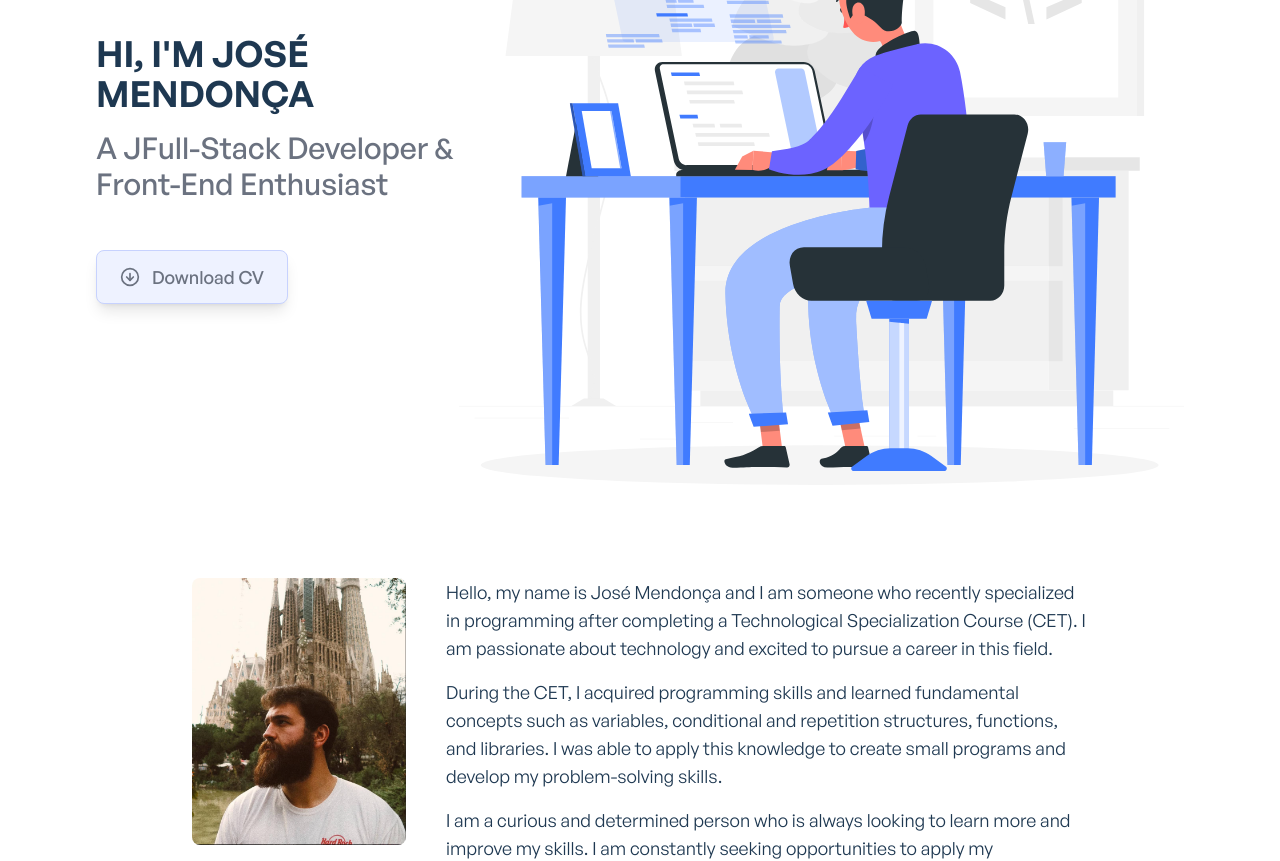
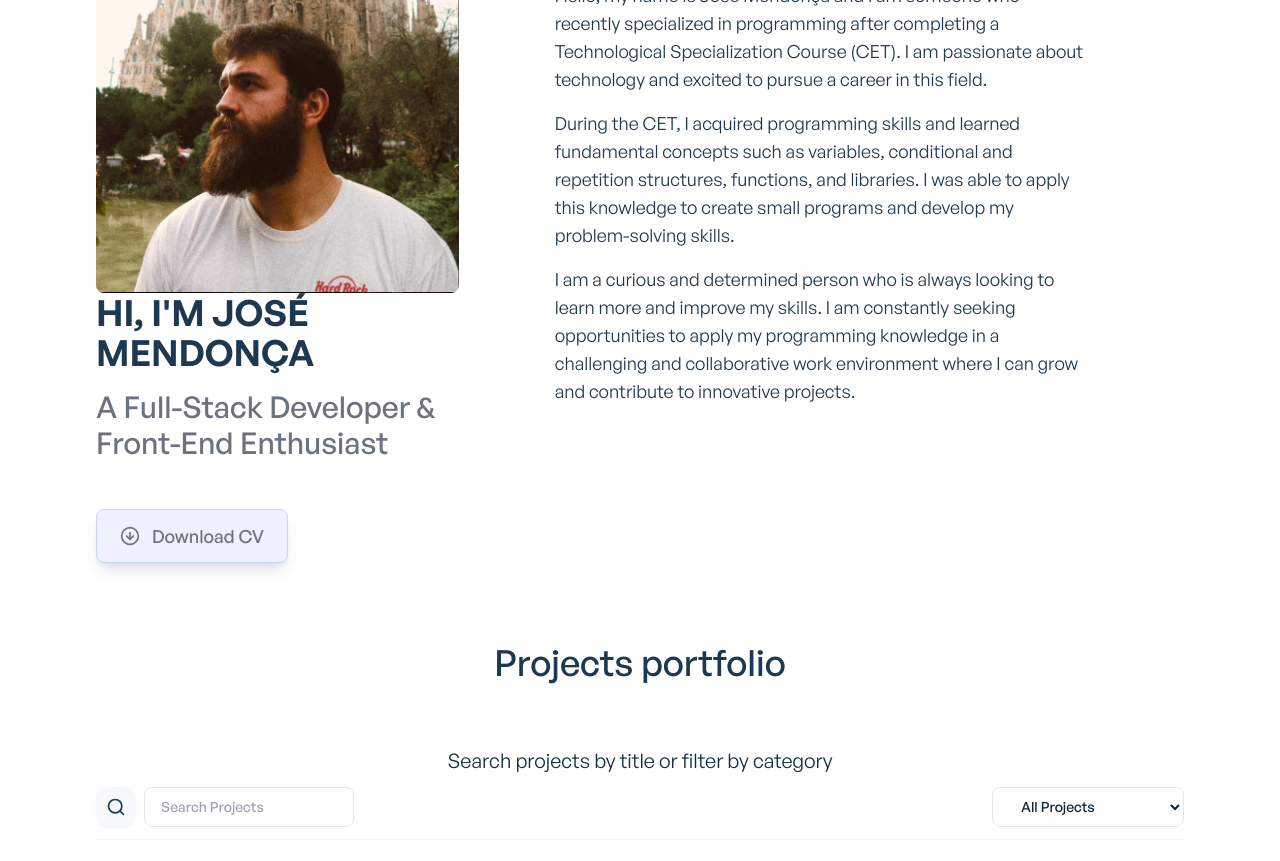
Before and after one commit to MendoncaJose/portfolio-main, a React (Create React App) app: page / in a window 1280 px wide. Shown: the part 360-1221 px from the top of the page. Built offline with nearby package versions, Linux system fonts and the light colour scheme.

Commit message:
Half done

```diff
--- a/src/components/about/AboutMeBio.jsx
+++ b/src/components/about/AboutMeBio.jsx
@@ -1,4 +1,4 @@
-import profileImage from '../../images/aboutMe.png';
+
 import { useContext } from 'react';
 import AboutMeContext from '../../context/AboutMeContext';
 
@@ -6,13 +6,10 @@ const AboutMeBio = () => {
 	const { aboutMe } = useContext(AboutMeContext);
 
 	return (
-		<div className="block sm:flex sm:gap-10 mt-10 sm:mt-20">
-			<div className="w-full sm:w-1/4 mb-7 sm:mb-0">
-				<img src={profileImage} className="rounded-lg w-96" alt="" />
-			</div>
 
-			<div className="font-general-regular w-full sm:w-3/4 text-left">
+			<div className=" text-left">
 				{aboutMe.map((bio) => (
+
 					<p
 						className="mb-4 text-ternary-dark dark:text-ternary-light text-lg"
 						key={bio.id}
@@ -21,7 +18,6 @@ const AboutMeBio = () => {
 					</p>
 				))}
 			</div>
-		</div>
 	);
 };
 
--- a/src/components/shared/AppBanner.jsx
+++ b/src/components/shared/AppBanner.jsx
@@ -1,11 +1,12 @@
-import useThemeSwitcher from '../../hooks/useThemeSwitcher';
+import profileImage from '../../images/aboutMe.png';
 import { FiArrowDownCircle } from 'react-icons/fi';
-import developerLight from '../../images/developer.svg';
-import developerDark from '../../images/developer-dark.svg';
+import AboutMeBio from '../about/AboutMeBio';
+import { AboutMeProvider } from '../../context/AboutMeContext';
 import { motion } from 'framer-motion';
+import '../../css/home.css';
 
 const AppBanner = () => {
-	const [activeTheme] = useThemeSwitcher();
+
 
 	return (
 		<motion.section
@@ -14,7 +15,8 @@ const AppBanner = () => {
 			transition={{ ease: 'easeInOut', duration: 0.9, delay: 0.2 }}
 			className="flex flex-col sm:justify-between items-center sm:flex-row mt-12 md:mt-2"
 		>
-			<div className="w-full md:w-1/3 text-left">
+
+			<div id="pro" className="w-full md:w-1/3 text-left">
 				<motion.h1
 					initial={{ opacity: 0 }}
 					animate={{ opacity: 1 }}
@@ -25,8 +27,12 @@ const AppBanner = () => {
 					}}
 					className="font-general-semibold text-2xl lg:text-3xl xl:text-4xl text-center sm:text-left text-ternary-dark dark:text-primary-light uppercase"
 				>
+
+				<img src={profileImage} className="rounded-lg w-96"  alt="" />
 					Hi, I'm José Mendonça
+
 				</motion.h1>
+
 				<motion.p
 					initial={{ opacity: 0 }}
 					animate={{ opacity: 1 }}
@@ -37,7 +43,7 @@ const AppBanner = () => {
 					}}
 					className="font-general-medium mt-4 text-lg md:text-xl lg:text-2xl xl:text-3xl text-center sm:text-left leading-normal text-gray-500 dark:text-gray-200"
 				>
-					A JFull-Stack Developer & Front-End Enthusiast
+					A Full-Stack Developer & Front-End Enthusiast
 				</motion.p>
 				<motion.div
 					initial={{ opacity: 0 }}
@@ -62,19 +68,29 @@ const AppBanner = () => {
 					</a>
 				</motion.div>
 			</div>
+
+
 			<motion.div
 				initial={{ opacity: 0, y: -180 }}
 				animate={{ opacity: 1, y: 0 }}
 				transition={{ ease: 'easeInOut', duration: 0.9, delay: 0.2 }}
 				className="w-full sm:w-2/3 text-right float-right mt-8 sm:mt-0"
 			>
-				<img
-					src={
-						activeTheme === 'dark' ? developerLight : developerDark
-					}
-					alt="Developer"
-				/>
+
+
+				<AboutMeProvider>
+			<motion.div
+				initial={{ opacity: 0 }}
+				animate={{ opacity: 1, delay: 1 }}
+				exit={{ opacity: 0 }}
+				className="container mx-auto"
+			>
+				<AboutMeBio />
 			</motion.div>
+		</AboutMeProvider>
+
+			</motion.div>
+
 		</motion.section>
 	);
 };
--- a/src/components/shared/AppHeader.jsx
+++ b/src/components/shared/AppHeader.jsx
@@ -2,15 +2,12 @@ import { useState } from 'react';
 import { FiMenu, FiMoon, FiSun, FiX } from 'react-icons/fi';
 import { Link } from 'react-router-dom';
 import useThemeSwitcher from '../../hooks/useThemeSwitcher';
-import HireMeModal from '../HireMeModal';
 import logoLight from '../../images/logo1.png';
 import logoDark from '../../images/logo1.png';
 import { motion } from 'framer-motion';
-import Button from '../reusable/Button';
 
 const AppHeader = () => {
 	const [showMenu, setShowMenu] = useState(false);
-	const [showModal, setShowModal] = useState(false);
 	const [activeTheme, setTheme] = useThemeSwitcher();
 
 	function toggleMenu() {
@@ -21,19 +18,7 @@ const AppHeader = () => {
 		}
 	}
 
-	function showHireMeModal() {
-		if (!showModal) {
-			document
-				.getElementsByTagName('html')[0]
-				.classList.add('overflow-y-hidden');
-			setShowModal(true);
-		} else {
-			document
-				.getElementsByTagName('html')[0]
-				.classList.remove('overflow-y-hidden');
-			setShowModal(false);
-		}
-	}
+
 
 	return (
 		<motion.nav
@@ -134,7 +119,6 @@ const AppHeader = () => {
 				{/* Header right section buttons */}
 				<div className="hidden sm:flex justify-between items-center flex-col md:flex-row">
 
-
 					{/* Theme switcher large screen */}
 					<div
 						onClick={() => setTheme(activeTheme)}
@@ -149,16 +133,7 @@ const AppHeader = () => {
 					</div>
 				</div>
 			</div>
-			{/* Hire me modal */}
-			<div>
-				{showModal ? (
-					<HireMeModal
-						onClose={showHireMeModal}
-						onRequest={showHireMeModal}
-					/>
-				) : null}
-				{showModal ? showHireMeModal : null}
-			</div>
+
 		</motion.nav>
 	);
 };
--- /dev/null
+++ b/src/css/home.css
@@ -0,0 +1,7 @@
+#pro{
+    display: block;
+}
+
+.img{
+    height: 100px !important;
+}
--- a/src/pages/Home.jsx
+++ b/src/pages/Home.jsx
@@ -3,24 +3,12 @@ import AppBanner from '../components/shared/AppBanner';
 import ProjectsGrid from '../components/projects/ProjectsGrid';
 import { ProjectsProvider } from '../context/ProjectsContext';
 import Button from '../components/reusable/Button';
-import AboutMeBio from '../components/about/AboutMeBio';
-import { AboutMeProvider } from '../context/AboutMeContext';
-import { motion } from 'framer-motion';
 
 const Home = () => {
 	return (
 		<div className="container mx-auto">
 			<AppBanner></AppBanner>
-			<AboutMeProvider>
-			<motion.div
-				initial={{ opacity: 0 }}
-				animate={{ opacity: 1, delay: 1 }}
-				exit={{ opacity: 0 }}
-				className="container mx-auto"
-			>
-				<AboutMeBio />
-			</motion.div>
-		</AboutMeProvider>
+
 
 			<ProjectsProvider>
 				<ProjectsGrid></ProjectsGrid>
```
